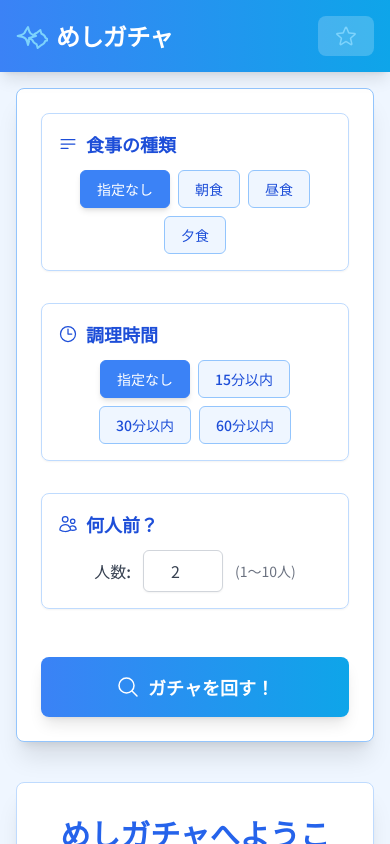
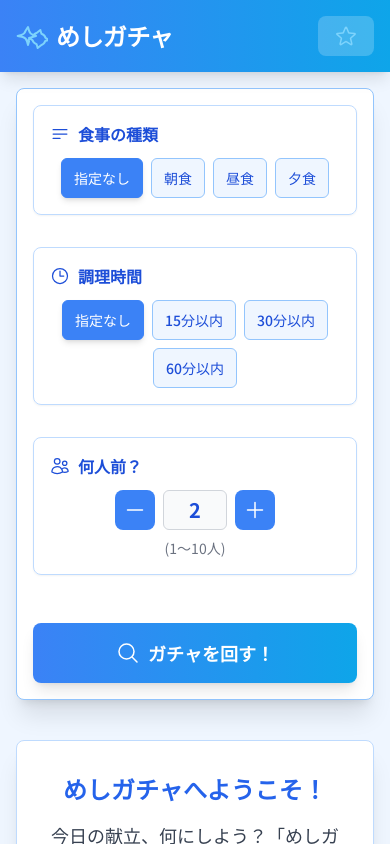
Before and after one commit to hide0128/arisa_stg, a React (Vite) app: page / in a window 390 px wide. Shown: the top 844 px of the page. Built offline with nearby package versions, Linux system fonts and the light colour scheme; no server answers.

Commit message:
スマホ前提に修正

```diff
--- a/App.tsx
+++ b/App.tsx
@@ -119,7 +119,7 @@ const App: React.FC = () => {
 
         {showWelcome && !isLoading && !error && recipes.length === 0 && (
           <div className="mt-10 text-center p-8 bg-white shadow-xl rounded-lg border border-blue-200">
-            <h2 className="text-3xl font-bold text-blue-600 mb-4">{APP_NAME}へようこそ！</h2>
+            <h2 className="text-2xl sm:text-3xl font-bold text-blue-600 mb-4">{APP_NAME}へようこそ！</h2>
             <p className="text-lg text-gray-700 mb-6">
               今日の献立、何にしよう？「{APP_NAME}」で運命の一皿を見つけよう！<br/>
               気分や調理時間、何人前かなどを指定して、ガチャを回してレシピをゲット！
--- a/components/FavoriteRecipesModal.tsx
+++ b/components/FavoriteRecipesModal.tsx
@@ -45,7 +45,7 @@ export const FavoriteRecipesModal: React.FC<FavoriteRecipesModalProps> = ({
               <p className="text-gray-400 mt-2">気になるレシピを見つけたら星マークをタップしてお気に入りに追加しましょう！</p>
             </div>
           ) : (
-            <div className="grid grid-cols-1 sm:grid-cols-2 lg:grid-cols-3 gap-6">
+            <div className="grid grid-cols-1 sm:grid-cols-2 lg:grid-cols-3 gap-4 sm:gap-6">
               {favorites.map(recipe => (
                 <RecipeCard
                   key={recipe.id}
--- a/components/Icons.tsx
+++ b/components/Icons.tsx
@@ -1,4 +1,3 @@
-
 import React from 'react';
 
 export const SearchIcon: React.FC<React.SVGProps<SVGSVGElement>> = (props) => (
@@ -99,3 +98,15 @@ export const ListIcon: React.FC<React.SVGProps<SVGSVGElement>> = (props) => (
     <path strokeLinecap="round" strokeLinejoin="round" d="M3.75 6.75h16.5M3.75 12h16.5m-16.5 5.25H12" />
   </svg>
 );
+
+export const PlusIcon: React.FC<React.SVGProps<SVGSVGElement>> = (props) => (
+  <svg xmlns="http://www.w3.org/2000/svg" fill="none" viewBox="0 0 24 24" strokeWidth={1.5} stroke="currentColor" {...props}>
+    <path strokeLinecap="round" strokeLinejoin="round" d="M12 4.5v15m7.5-7.5h-15" />
+  </svg>
+);
+
+export const MinusIcon: React.FC<React.SVGProps<SVGSVGElement>> = (props) => (
+  <svg xmlns="http://www.w3.org/2000/svg" fill="none" viewBox="0 0 24 24" strokeWidth={1.5} stroke="currentColor" {...props}>
+    <path strokeLinecap="round" strokeLinejoin="round" d="M19.5 12h-15" />
+  </svg>
+);
--- a/components/RecipeCard.tsx
+++ b/components/RecipeCard.tsx
@@ -25,10 +25,10 @@ export const RecipeCard: React.FC<RecipeCardProps> = ({ recipe, onViewDetails, o
 
       <div className="p-5 flex flex-col flex-grow">
         <div className="flex justify-between items-start mb-2">
-          <h3 className="text-xl font-semibold text-blue-700 truncate mr-2 flex-grow" title={recipe.name}>{recipe.name}</h3>
+          <h3 className="text-lg sm:text-xl font-semibold text-blue-700 truncate mr-2 flex-grow" title={recipe.name}>{recipe.name}</h3>
           <button
             onClick={handleFavoriteClick}
-            className="p-1.5 bg-white/80 hover:bg-gray-100 rounded-full shadow-sm transition-colors flex-shrink-0"
+            className="p-2 bg-white/80 hover:bg-gray-100 rounded-full shadow-sm transition-colors flex-shrink-0"
             aria-label={isFavorite ? "お気に入りから削除" : "お気に入りに追加"}
           >
             {isFavorite ? <FilledStarIcon className="w-6 h-6 text-sky-400" /> : <StarIcon className="w-6 h-6 text-sky-400" />}
--- a/components/RecipeList.tsx
+++ b/components/RecipeList.tsx
@@ -16,7 +16,7 @@ export const RecipeList: React.FC<RecipeListProps> = ({ recipes, onViewDetails,
   }
 
   return (
-    <div className="mt-8 grid grid-cols-1 sm:grid-cols-2 lg:grid-cols-3 xl:grid-cols-4 gap-6">
+    <div className="mt-8 grid grid-cols-1 sm:grid-cols-2 lg:grid-cols-3 xl:grid-cols-4 gap-4 sm:gap-6">
       {recipes.map(recipe => (
         <RecipeCard
           key={recipe.id}
--- a/components/SearchForm.tsx
+++ b/components/SearchForm.tsx
@@ -1,9 +1,8 @@
-
 import React, { useState, useCallback } from 'react';
 import type { SearchCriteria } from '../types';
 import { MealType, CookingTime } from '../types';
 import { MEAL_TYPE_BUTTON_OPTIONS, COOKING_TIME_BUTTON_OPTIONS, DEFAULT_SERVINGS, MIN_SERVINGS, MAX_SERVINGS } from '../constants';
-import { SearchIcon, UsersIcon, ClockIcon, ListIcon } from './Icons';
+import { SearchIcon, UsersIcon, ClockIcon, ListIcon, PlusIcon, MinusIcon } from './Icons';
 
 interface SearchFormProps {
   onSearch: (criteria: SearchCriteria) => void;
@@ -27,23 +26,30 @@ export const SearchForm: React.FC<SearchFormProps> = ({ onSearch, isLoading }) =
     setCriteria(prev => ({ ...prev, cookingTime }));
   }, []);
 
-  const handleServingsChange = useCallback((e: React.ChangeEvent<HTMLInputElement>) => {
-    const value = parseInt(e.target.value, 10);
-    if (!isNaN(value) && value >= MIN_SERVINGS && value <= MAX_SERVINGS) {
-      setCriteria(prev => ({ ...prev, servings: value }));
-    } else if (e.target.value === "") {
-        setCriteria(prev => ({ ...prev, servings: undefined }));
-    }
+  const handleDecrementServings = useCallback(() => {
+    setCriteria(prev => ({
+      ...prev,
+      servings: Math.max(MIN_SERVINGS, (prev.servings || DEFAULT_SERVINGS) - 1),
+    }));
+  }, []);
+
+  const handleIncrementServings = useCallback(() => {
+    setCriteria(prev => ({
+      ...prev,
+      servings: Math.min(MAX_SERVINGS, (prev.servings || DEFAULT_SERVINGS) + 1),
+    }));
   }, []);
 
   const handleSubmit = (e: React.FormEvent) => {
     e.preventDefault();
-    onSearch({ ...criteria, servings: criteria.servings || DEFAULT_SERVINGS });
+    // Ensure servings is set, defaulting to DEFAULT_SERVINGS if somehow undefined
+    const servingsToSearch = criteria.servings === undefined ? DEFAULT_SERVINGS : criteria.servings;
+    onSearch({ ...criteria, servings: servingsToSearch });
   };
 
   const FormSection: React.FC<{title: string; children: React.ReactNode, icon?: React.ReactNode}> = ({ title, children, icon }) => (
     <div className="mb-6 p-4 border border-blue-200 rounded-lg bg-white/50 shadow-sm">
-      <h3 className="text-lg font-semibold text-blue-700 mb-3 flex items-center">
+      <h3 className="text-base sm:text-lg font-semibold text-blue-700 mb-3 flex items-center">
         {icon && <span className="mr-2">{icon}</span>}
         {title}
       </h3>
@@ -65,7 +71,7 @@ export const SearchForm: React.FC<SearchFormProps> = ({ onSearch, isLoading }) =
           role="radio"
           aria-checked={selectedValue === option.value}
           onClick={() => onChange(option.value)}
-          className={`px-4 py-2 text-sm font-medium rounded-md border transition-colors duration-150 ease-in-out
+          className={`px-3 sm:px-4 py-2 text-sm font-medium rounded-md border transition-colors duration-150 ease-in-out min-h-[2.5rem] flex items-center justify-center
             ${selectedValue === option.value
               ? 'bg-blue-500 text-white border-blue-500 shadow-md'
               : 'bg-blue-50 hover:bg-blue-100 text-blue-700 border-blue-300 hover:border-blue-400'}`}
@@ -77,7 +83,7 @@ export const SearchForm: React.FC<SearchFormProps> = ({ onSearch, isLoading }) =
   );
 
   return (
-    <form onSubmit={handleSubmit} className="space-y-8 p-6 bg-white shadow-xl rounded-lg border border-blue-300">
+    <form onSubmit={handleSubmit} className="space-y-8 p-4 sm:p-6 bg-white shadow-xl rounded-lg border border-blue-300">
       <FormSection title="食事の種類" icon={<ListIcon className="w-5 h-5 text-blue-700" />}>
         <span id="mealType-label" className="sr-only">食事の種類を選択</span>
         {renderButtonSelector(MEAL_TYPE_BUTTON_OPTIONS, criteria.mealType, handleMealTypeChange, 'mealType')}
@@ -89,20 +95,36 @@ export const SearchForm: React.FC<SearchFormProps> = ({ onSearch, isLoading }) =
       </FormSection>
 
       <FormSection title="何人前？" icon={<UsersIcon className="w-5 h-5 text-blue-700" />}>
-        <div className="flex items-center justify-center space-x-3">
-          <label htmlFor="servings-input" className="text-gray-700 font-medium">人数:</label>
-          <input
-            type="number"
-            id="servings-input"
-            name="servings"
-            value={criteria.servings === undefined ? '' : criteria.servings}
-            onChange={handleServingsChange}
-            min={MIN_SERVINGS}
-            max={MAX_SERVINGS}
-            className="w-20 px-3 py-2 border border-gray-300 rounded-md shadow-sm focus:outline-none focus:ring-2 focus:ring-blue-500 focus:border-blue-500 text-center text-gray-700 bg-white"
-            aria-describedby="servings-description"
-          />
-           <span id="servings-description" className="text-sm text-gray-500">({MIN_SERVINGS}〜{MAX_SERVINGS}人)</span>
+        <div className="flex flex-col items-center">
+          <div className="flex items-center justify-center space-x-2">
+            <button
+              type="button"
+              onClick={handleDecrementServings}
+              disabled={isLoading || (criteria.servings !== undefined && criteria.servings <= MIN_SERVINGS)}
+              className="p-2 rounded-lg bg-blue-500 text-white hover:bg-blue-600 disabled:bg-gray-300 disabled:text-gray-500 disabled:cursor-not-allowed transition-colors focus:outline-none focus:ring-2 focus:ring-blue-400"
+              aria-label="人数を1減らす"
+            >
+              <MinusIcon className="w-6 h-6" />
+            </button>
+            <span
+              className="text-xl font-semibold text-blue-700 w-16 h-10 flex items-center justify-center bg-gray-50 border border-gray-300 rounded-md"
+              aria-live="polite"
+              aria-atomic="true"
+              id="servings-value"
+            >
+              {criteria.servings || DEFAULT_SERVINGS}
+            </span>
+            <button
+              type="button"
+              onClick={handleIncrementServings}
+              disabled={isLoading || (criteria.servings !== undefined && criteria.servings >= MAX_SERVINGS)}
+              className="p-2 rounded-lg bg-blue-500 text-white hover:bg-blue-600 disabled:bg-gray-300 disabled:text-gray-500 disabled:cursor-not-allowed transition-colors focus:outline-none focus:ring-2 focus:ring-blue-400"
+              aria-label="人数を1増やす"
+            >
+              <PlusIcon className="w-6 h-6" />
+            </button>
+          </div>
+          <p id="servings-description" className="text-sm text-gray-500 mt-2 text-center">({MIN_SERVINGS}〜{MAX_SERVINGS}人)</p>
         </div>
       </FormSection>
 
--- a/index.html
+++ b/index.html
@@ -1,8 +1,9 @@
 <!DOCTYPE html>
-<html lang="ja">
+<html lang="ja" style="touch-action: manipulation;">
 <head>
   <meta charset="UTF-8">
   <meta name="viewport" content="width=device-width, initial-scale=1.0">
+  <meta name="HandheldFriendly" content="true">
   <title>めしガチャ</title>
   <script src="https://cdn.tailwindcss.com"></script>
   <link rel="preconnect" href="https://fonts.googleapis.com">
```
Also changed, not shown: components/RecipeDetailModal.tsx (+30 -30 lines).
